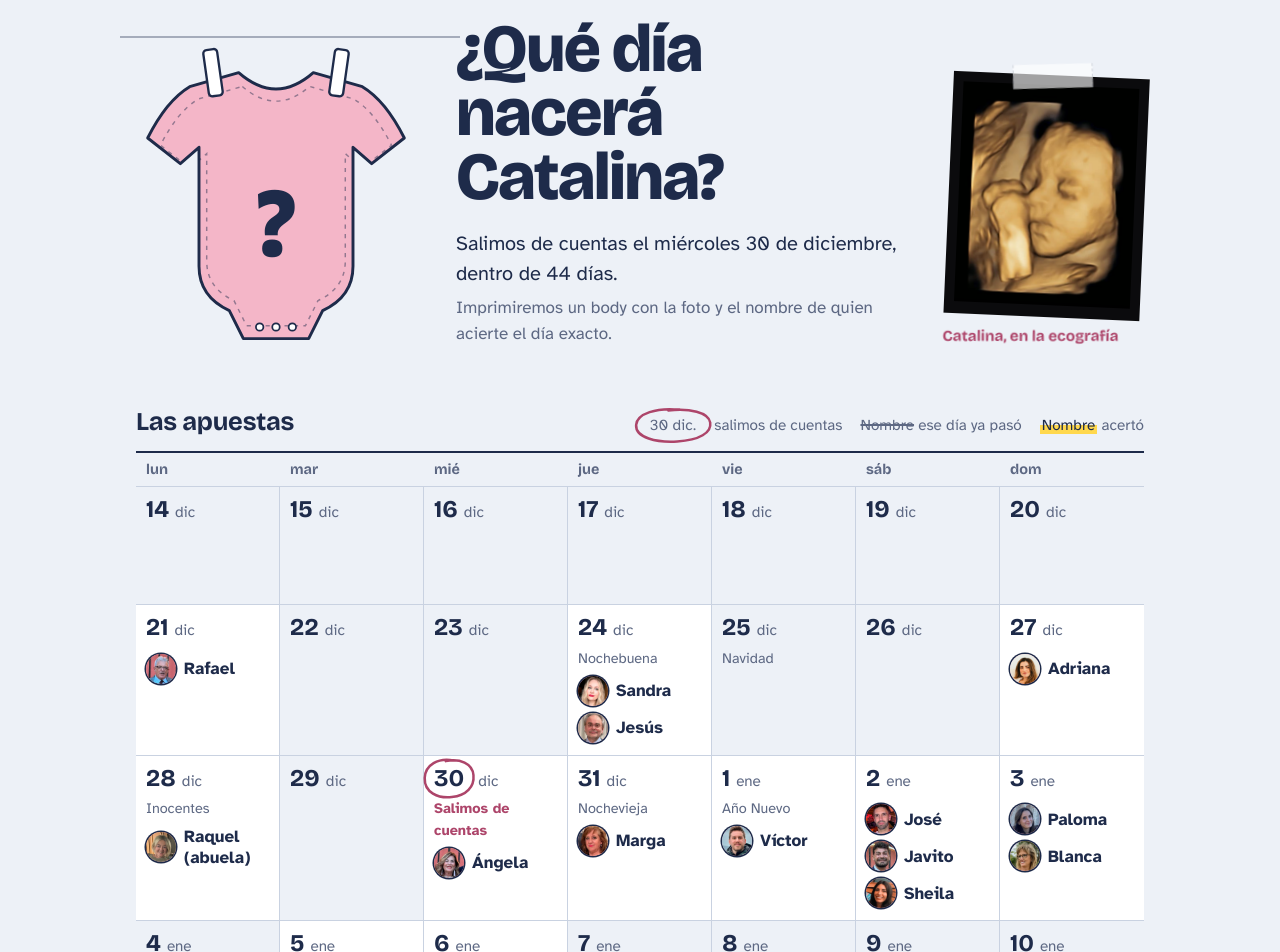
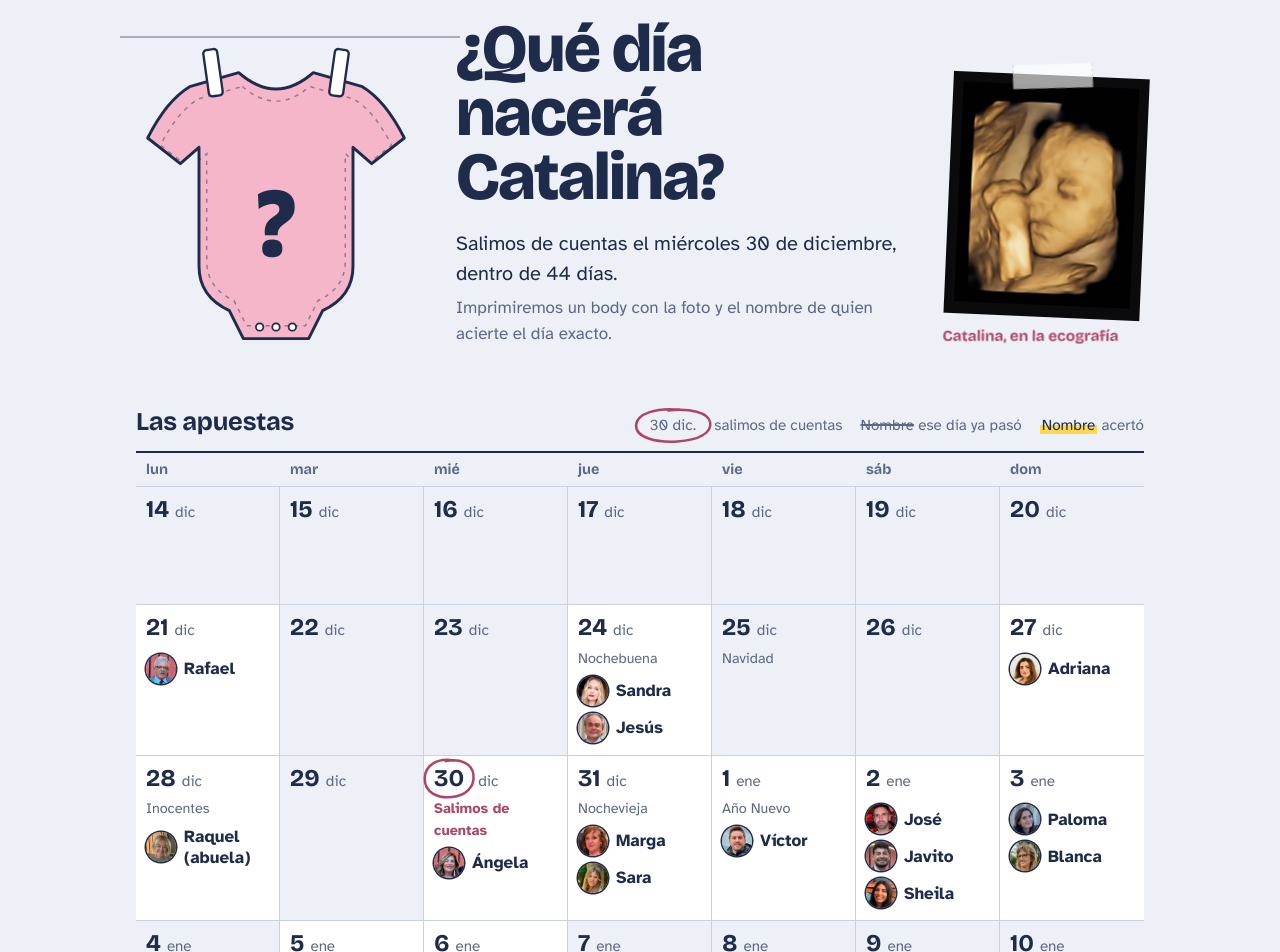
Before and after one commit to vicmarcag/catalina, a plain HTML site: page index.html in a window 1280 px wide. Shown: the top 952 px of the page. Drawn offline with nearby package versions, Linux system fonts and the light colour scheme; grey boxes are pictures that could not be loaded.

Commit message:
added sara

```diff
--- a/index.html
+++ b/index.html
@@ -191,6 +191,7 @@ const CONFIG = {
     { nombre: "Raquel (abuela)", fecha: "2026-12-28", foto: "assets/fotos/raquel-abuela.jpg" },
     { nombre: "Ángela",          fecha: "2026-12-30", foto: "assets/fotos/angela.jpg" },
     { nombre: "Marga",           fecha: "2026-12-31", foto: "assets/fotos/marga.jpg" },
+    { nombre: "Sara",            fecha: "2026-12-31", foto: "assets/fotos/sara.jpg" },
     { nombre: "Víctor",          fecha: "2027-01-01", foto: "assets/fotos/victor.jpg" },
     { nombre: "José",            fecha: "2027-01-02", foto: "assets/fotos/jose.jpg" },
     { nombre: "Javito",          fecha: "2027-01-02", foto: "assets/fotos/javito.jpg" },
```
Also changed, not shown: assets/fotos/sara.jpg (added), 1 other file.
